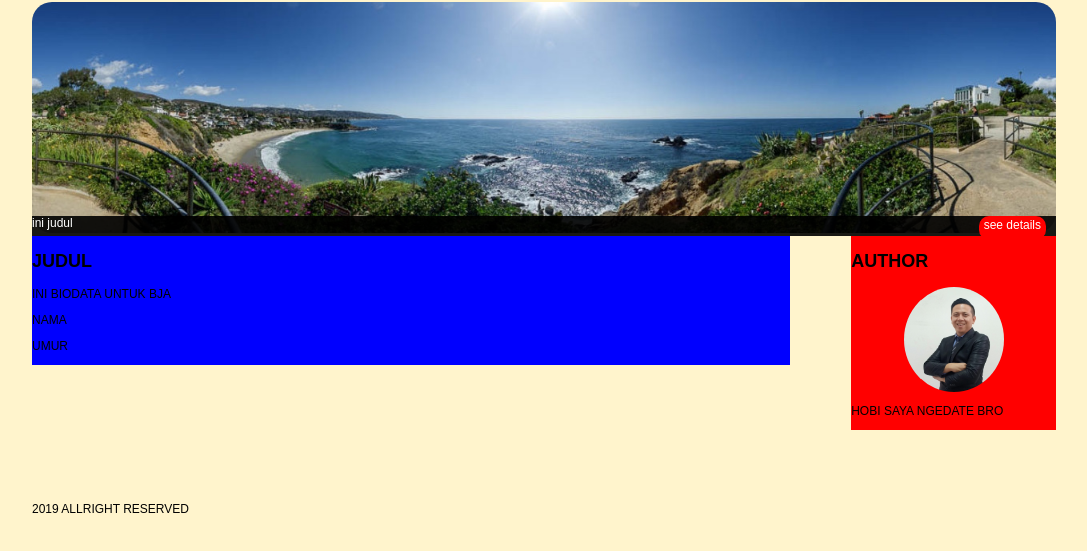
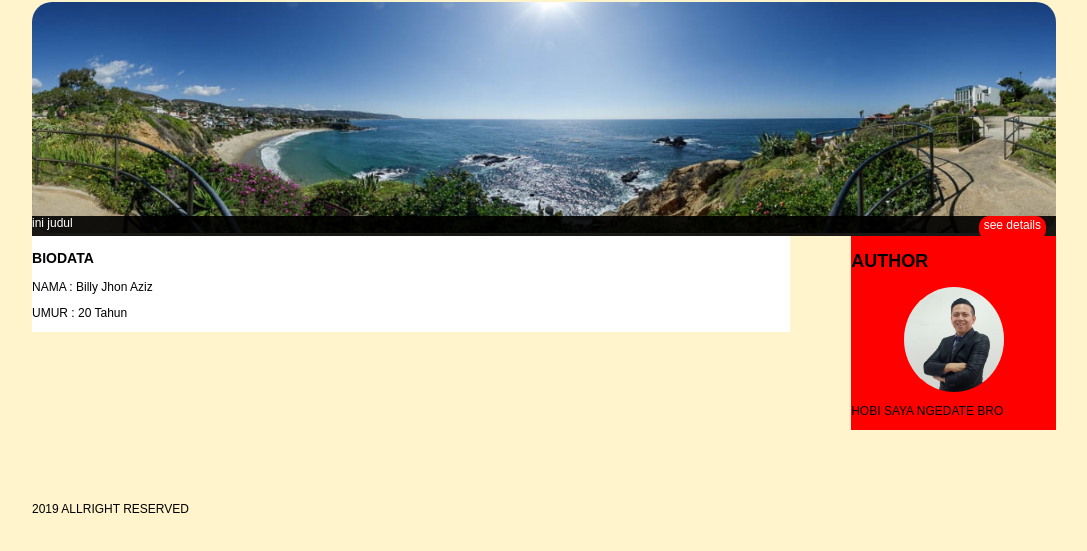
Before and after one commit to Manfromthedusk/NETLIFY, a plain HTML site: page index.html in a window 1280 px wide. Shown: the part 71-622 px from the top of the page, without its empty margins (96-1183 px from the left). Drawn offline with Linux system fonts and the light colour scheme.

Commit message:
PERUBAHAN INDEXS

```diff
--- a/CSS/style.css
+++ b/CSS/style.css
@@ -68,7 +68,7 @@ img.gambar{
 
 article{
    display: inline-block;
-   background-color: blue;
+   background-color:white;
    width: 74%;
 }
 
--- a/index.html
+++ b/index.html
@@ -44,12 +44,9 @@
         <!-- INI CONTETNT -->
         <section>
             <article>
-                <h2>JUDUL</h2>
-                <p>
-                    INI BIODATA UNTUK BJA
-                </p>
-                <P>NAMA</P>
-                <P>UMUR</P>
+                <h1>BIODATA</h1>
+                <P>NAMA : Billy Jhon Aziz</P>
+                <P>UMUR : 20 Tahun</P>
             </article>
 
             <aside>
```
